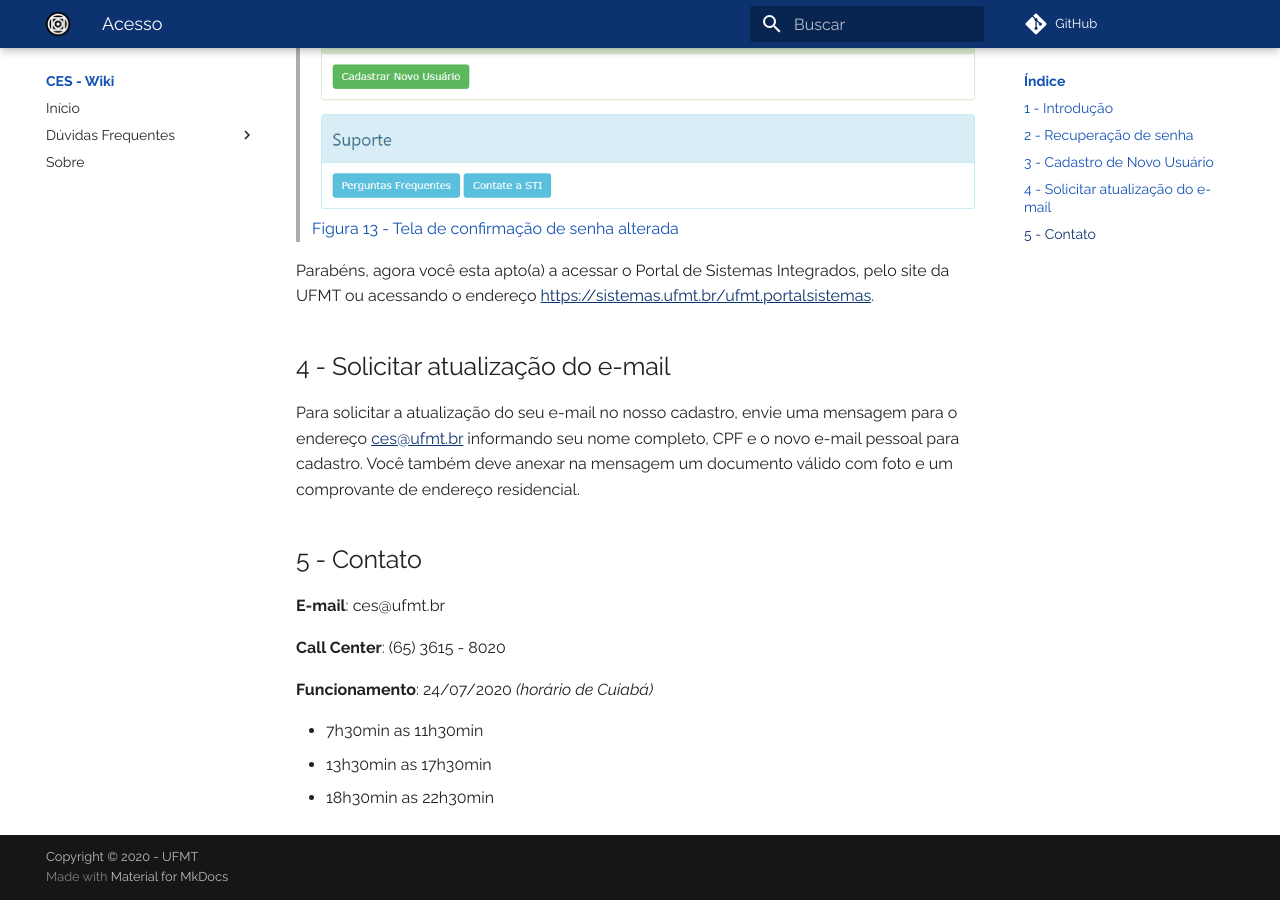
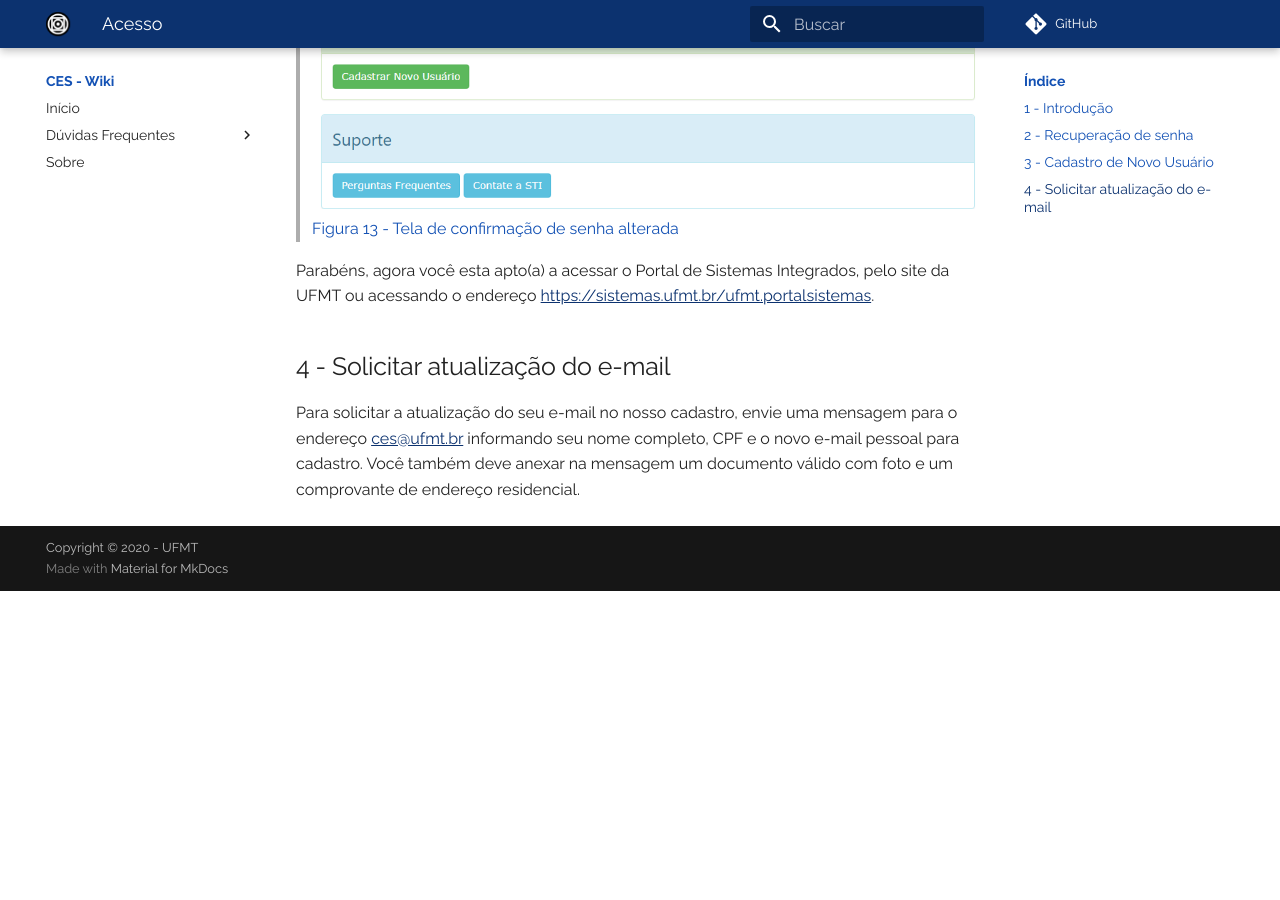
Before and after one commit to ufmt-ces/ufmt-ces.github.io, an MkDocs documentation site: the page built from docs/acesso.md, in a window 1280 px wide and 900 px high, scrolled down 6665 px. Built offline with MkDocs 1.6.1 and Material for MkDocs 9.7.7, drawn with Linux system fonts in a browser that asks for light colours; comment, search, counter and statistics services are not loaded; after the commit the page ends 7256 px from its top, so only the background shows below that.

Commit message:
atualização de dados de contato na página de acesso

```diff
--- a/docs/acesso.md
+++ b/docs/acesso.md
@@ -108,15 +108,3 @@ Parabéns, agora você esta apto(a) a acessar o Portal de Sistemas Integrados, p
 
 Para solicitar a atualização do seu e-mail no nosso cadastro, envie uma mensagem para o endereço <ces@ufmt.br> informando seu nome completo, CPF e o novo e-mail pessoal para cadastro.
 Você também deve anexar na mensagem um documento válido com foto e um comprovante de endereço residencial.
-
-## 5 - Contato
-
-**E-mail**: ces@ufmt.br
-
-**Call Center**: (65) 3615 - 8020
-
-**Funcionamento**: 24/07/2020 *(horário de Cuiabá)*
-
-* 7h30min as 11h30min
-* 13h30min as 17h30min
-* 18h30min as 22h30min
```
